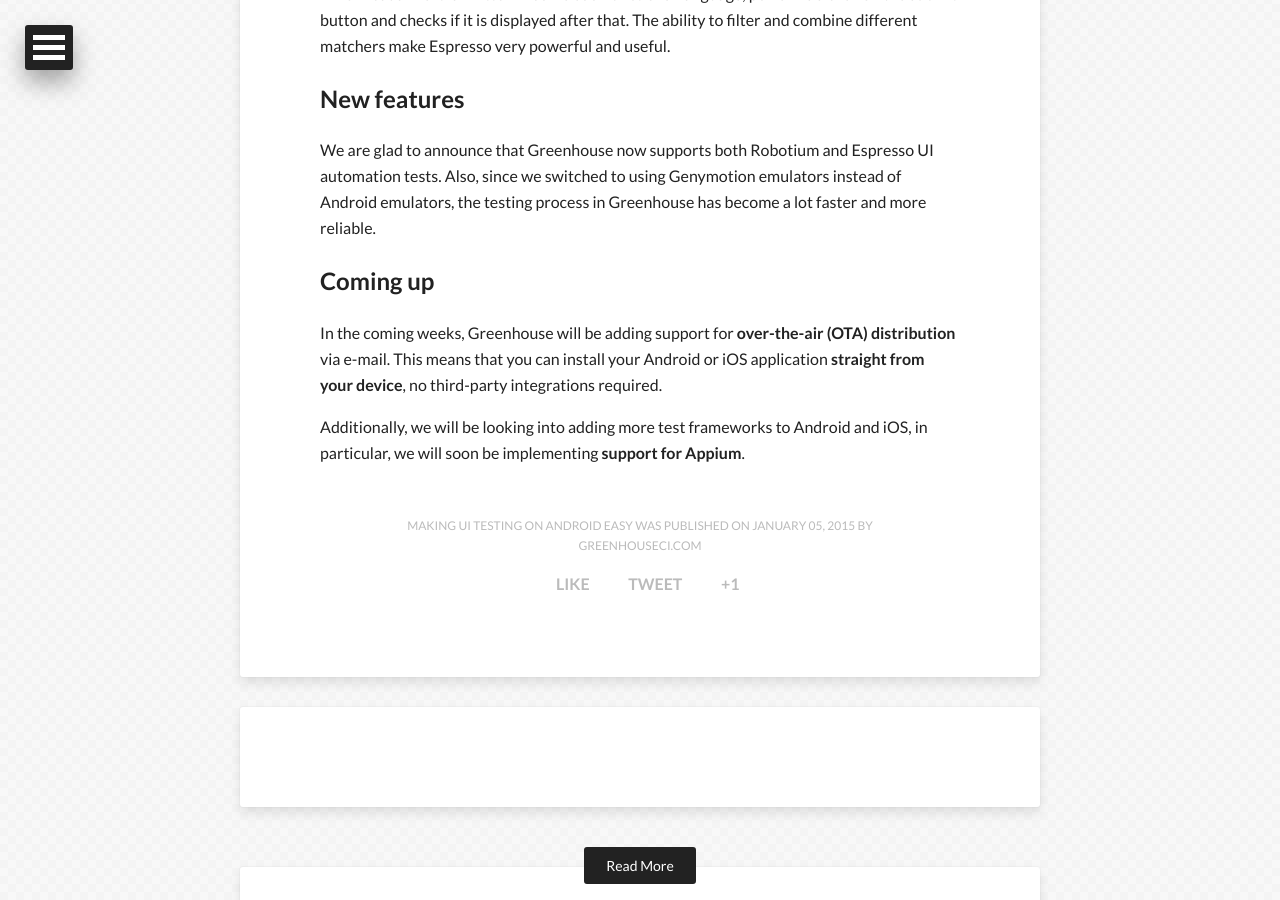
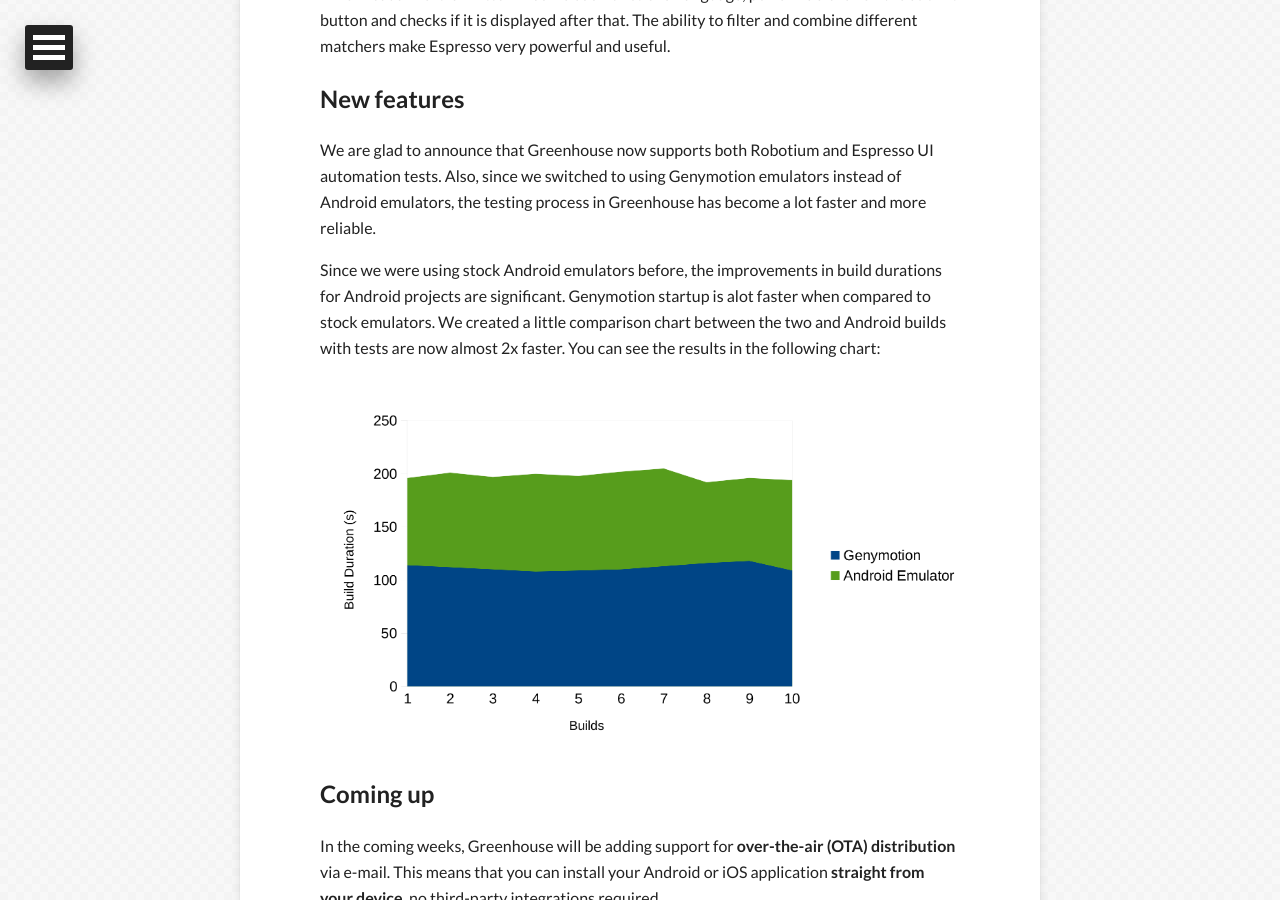
Before and after one commit to GreenhouseCI/blog.greenhouseci.com, a Jekyll site: the page built from _posts/2015-01-12-robotium-and-espresso.md, in a window 1280 px wide and 900 px high, scrolled down 3132 px. Built offline with Jekyll 4.4.1, drawn with Linux system fonts in a browser that asks for light colours; nearby versions of some CDN libraries; comment, search, counter and statistics services are not loaded.

Commit message:
Add genymotion vs android emulator comparison chart

```diff
--- a/_posts/2015-01-12-robotium-and-espresso.md
+++ b/_posts/2015-01-12-robotium-and-espresso.md
@@ -85,7 +85,17 @@
 New features
 ------------
 
-We are glad to announce that Greenhouse now supports both Robotium and Espresso UI automation tests. Also, since we switched to using Genymotion emulators instead of Android emulators, the testing process in Greenhouse has become a lot faster and more reliable.
+We are glad to announce that Greenhouse now supports both Robotium and Espresso UI automation tests.
+Also, since we switched to using Genymotion emulators instead of Android emulators, the testing process in Greenhouse has become a lot faster and more reliable.
+
+
+Since we were using stock Android emulators before, the improvements in build durations for Android projects are significant.
+Genymotion startup is alot faster when compared to stock emulators.
+We created a little comparison chart between the two and Android builds with tests are now almost 2x faster.
+You can see the results in the following chart:
+
+![Genymotion vs Android]({{ site.url }}/assets/genymotion-vs-android-chart.png)
+
 
 Coming up
 ---------
```
Also changed, not shown: assets/genymotion-vs-android-chart.png (added).
